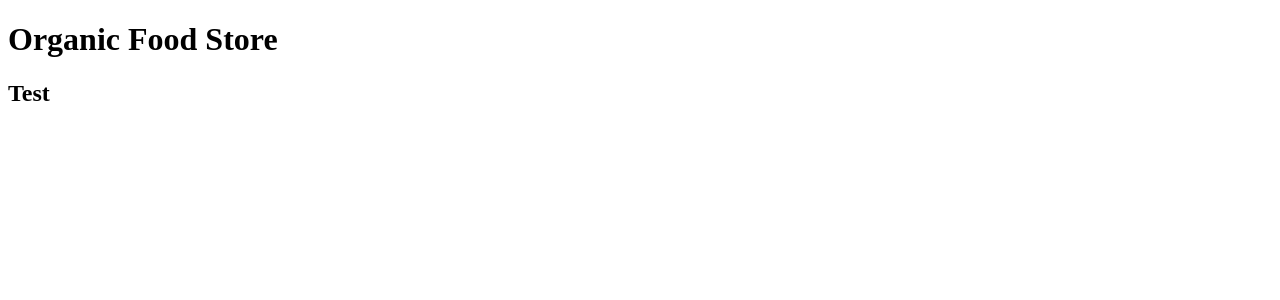
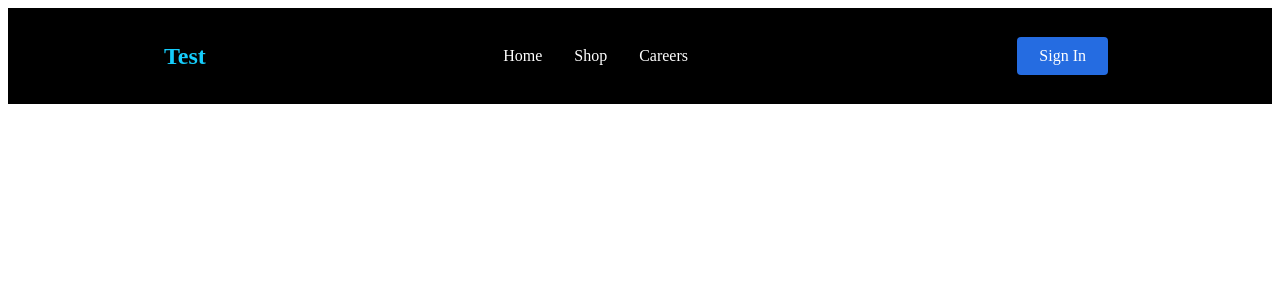
Before and after one commit to sullivanyoung/info630project, a React (Create React App) app: page / in a window 1280 px wide. Shown: the top 300 px of the page. Built offline with nearby package versions, Linux system fonts and the light colour scheme.

Commit message:
navbar additions

```diff
--- a/src/App.js
+++ b/src/App.js
@@ -1,9 +1,12 @@
+import React from 'react';
+import Navbar from './components/Navbar';
+import {BrowserRouter as Router} from 'react-router-dom';
+
 function App() {
   return (
-    <div>
-        <h1>Organic Food Store</h1>
-        <h2>Test</h2>
-    </div>
+    <Router>
+      <Navbar />
+    </Router>
   );
 }
 
--- /dev/null
+++ b/src/components/Navbar/NavbarElements.js
@@ -0,0 +1,79 @@
+import { FaBars } from 'react-icons/fa';
+import { NavLink as Link } from 'react-router-dom';
+import styled from 'styled-components';
+
+export const Nav = styled.nav`
+  background: #000;
+  height: 80px;
+  display: flex;
+  justify-content: space-between;
+  padding: 0.5rem calc((100vw - 1000px) / 2);
+  z-index: 10;
+`;
+
+export const NavLink = styled(Link)`
+  color: #fff;
+  display: flex;
+  align-items: center;
+  text-decoration: none;
+  padding: 0 1rem;
+  height: 100%;
+  cursor: pointer;
+  &.active {
+    color: #15cdfc;
+  }
+`;
+
+export const Bars = styled(FaBars)`
+  display: none;
+  color: #fff;
+
+  @media screen and (max-width: 768px) {
+    display: block;
+    position: absolute;
+    top: 0;
+    right: 0;
+    transform: translate(-100%, 75%);
+    font-size: 1.8rem;
+    cursor: pointer;
+  }
+`;
+
+export const NavMenu = styled.div`
+  display: flex;
+  align-items: center;
+  margin-right: 24px;
+
+  @media screen and (max-width: 768px) {
+    display: none;
+  }
+`;
+
+export const NavBtn = styled.nav`
+  display: flex;
+  align-items: center;
+  margin-right: 24px;
+
+  @media screen and (max-width: 768px) {
+    display: none;
+  }
+`;
+
+export const NavBtnLink = styled(Link)`
+  border-radius: 4px;
+  background: #256ce1;
+  padding: 10px 22px;
+  color: #fff;
+  outline: none;
+  border: none;
+  cursor: pointer;
+  transition: all 0.2s ease-in-out;
+  text-decoration: none;
+  margin-left: 24px;
+
+  &:hover {
+    transition: all 0.2s ease-in-out;
+    background: #fff;
+    color: #010606;
+  }
+`;
--- /dev/null
+++ b/src/components/Navbar/index.js
@@ -0,0 +1,31 @@
+import React from 'react';
+import {Nav, Bars, NavMenu, NavLink, NavBtn, NavBtnLink} from './NavbarElements'
+
+const Navbar = () => {
+    return (
+        <>
+            <Nav>
+                <NavLink to="/">
+                    <h1>Test</h1>
+                </NavLink>
+                <Bars />
+                <NavMenu>
+                    <NavLink to="/home" activeStyle>
+                        Home
+                    </NavLink>
+                    <NavLink to="/shop" activeStyle>
+                        Shop
+                    </NavLink>
+                    <NavLink to="/careers" activeStyle>
+                        Careers
+                    </NavLink>
+                </NavMenu>
+                <NavBtn>
+                        <NavBtnLink to="/signin">Sign In</NavBtnLink>
+                    </NavBtn>
+            </Nav>
+        </>
+    );
+};
+
+export default Navbar;
```
Also changed, not shown: package.json (+9 -1 lines), src/components/somethingelse/something.css (added), 2 other files (tests, documents, lock files or other folders).
